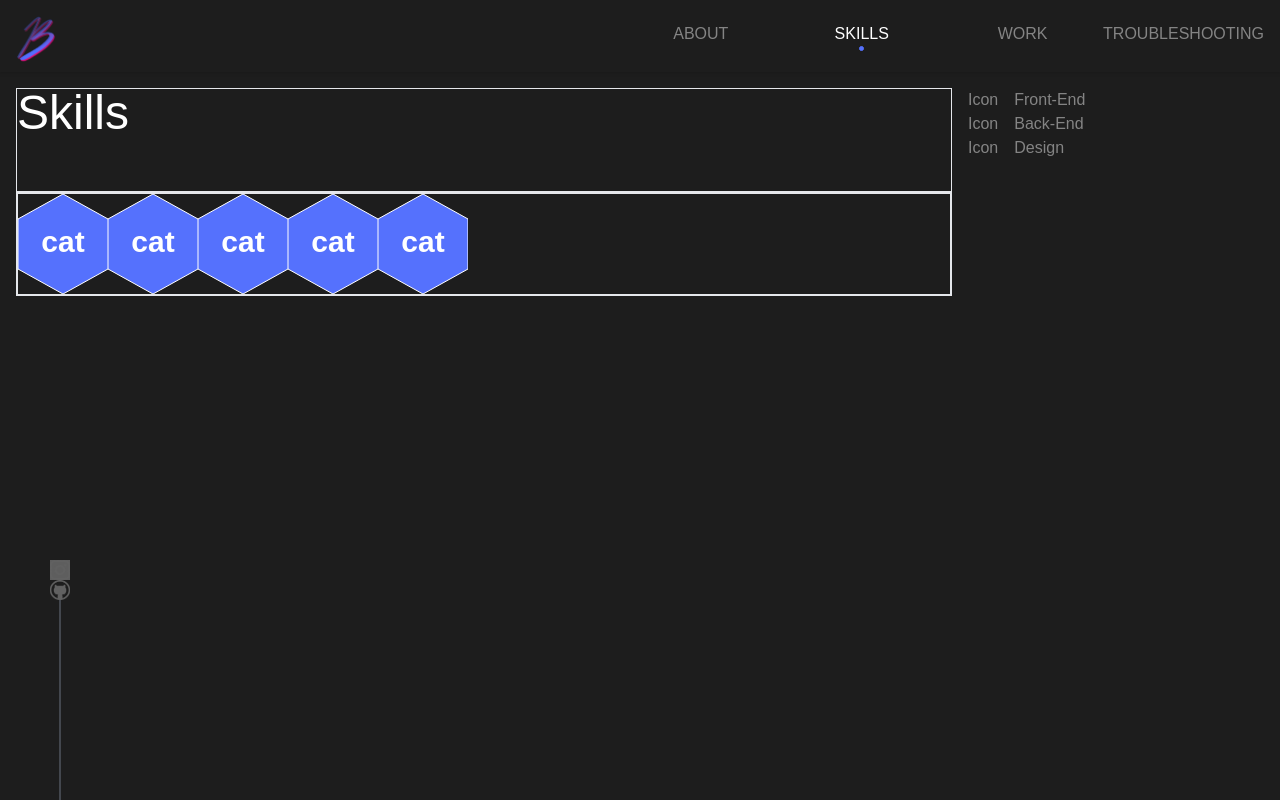
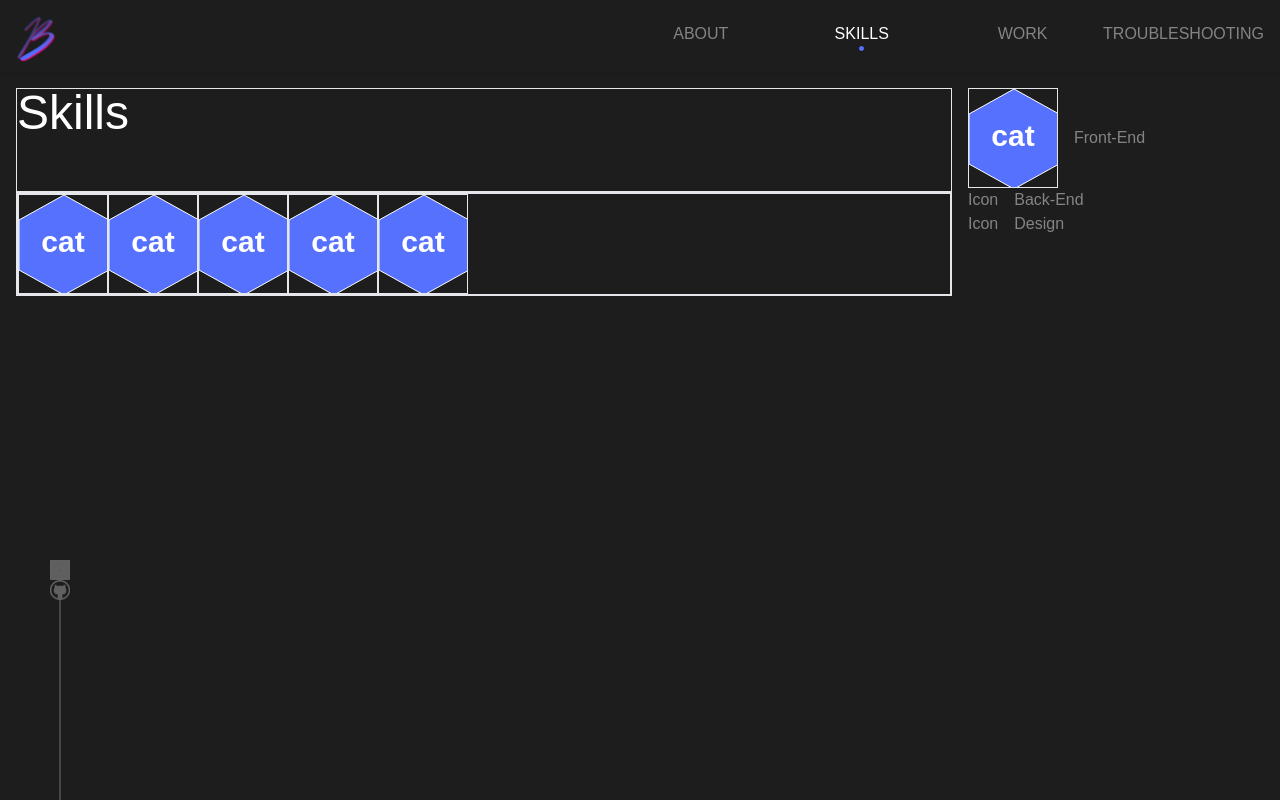
Before and after one commit to jinwoongBang/portfolio, a Next.js app: page /skills in a window 1280 px wide. Built offline with nearby package versions, Linux system fonts and the light colour scheme.

Commit message:
refactor : hexagon 확장성 추가

```diff
--- a/pages/skills/index.tsx
+++ b/pages/skills/index.tsx
@@ -11,7 +11,7 @@ function Skills() {
           <h1 className={styles['title']}>Skills</h1>
         </article>
         <article className={styles['skill-tree-container']}>
-          <div className="flex border">
+          <div className="flex border" style={{ transform: 'scale(1)' }}>
             <Hexagon />
             <Hexagon />
             <Hexagon />
@@ -21,7 +21,9 @@ function Skills() {
         </article>
         <aside className={styles['skill-container']}>
           <div className={styles['skill-item']}>
-            <span className={styles['skill-item__icon']}>Icon</span>
+            <span className={styles['skill-item__icon']}>
+              <Hexagon />
+            </span>
             <h2>Front-End</h2>
           </div>
           <div className={styles['skill-item']}>
--- a/src/components/Hexagon/index.tsx
+++ b/src/components/Hexagon/index.tsx
@@ -1,12 +1,43 @@
 import * as React from 'react';
+import { useMemo } from 'react';
 
 import styles from 'src/components/Hexagon/styles.module.css';
 
-function Hexagon() {
+type Point = `${number} ${number}`;
+type PolygonSize = {
+  width: number;
+  height: number;
+  points: Array<Point>;
+};
+
+interface CalcSizeType {
+  [key: string | JWComponent.PolygonSizeProps]: () => PolygonSize;
+}
+
+const calcSize: CalcSizeType = {
+  md: (): PolygonSize => {
+    return {
+      width: 90,
+      height: 100,
+      points: ['45 0', '90 25', '90 75', '45 100', '0 75', '0 25'],
+    };
+  },
+};
+
+function Hexagon({ size = 'md' }: JWComponent.HexagonProps) {
+  const { width, height, points }: PolygonSize = useMemo(() => {
+    return calcSize[size]();
+  }, [size]);
+
   return (
-    <svg width="90" height="100" className="">
+    <svg
+      width={width}
+      height={height}
+      className={styles.root}
+      //   style={{ transform: 'scale(0.4)' }}
+    >
       <polygon
-        points="45 0, 90 25, 90 75, 45 100, 0 75, 0 25"
+        points={points.join(', ')}
         stroke="#ffffff"
         fill="#5571FD"
         strokeWidth="1"
--- a/src/components/Hexagon/styles.module.css
+++ b/src/components/Hexagon/styles.module.css
@@ -1,3 +1,8 @@
+.root {
+  @apply border;
+  transform: scale(1);
+}
+
 .text {
   fill: white;
   font: bold 30px sans-serif;
--- /dev/null
+++ b/src/components/Hexagon/type.d.ts
@@ -0,0 +1,6 @@
+namespace JWComponent {
+  type PolygonSizeProps = 'xs' | 'sm' | 'md' | 'lg';
+  type HexagonProps = {
+    size?: PolygonSize;
+  };
+}
```
